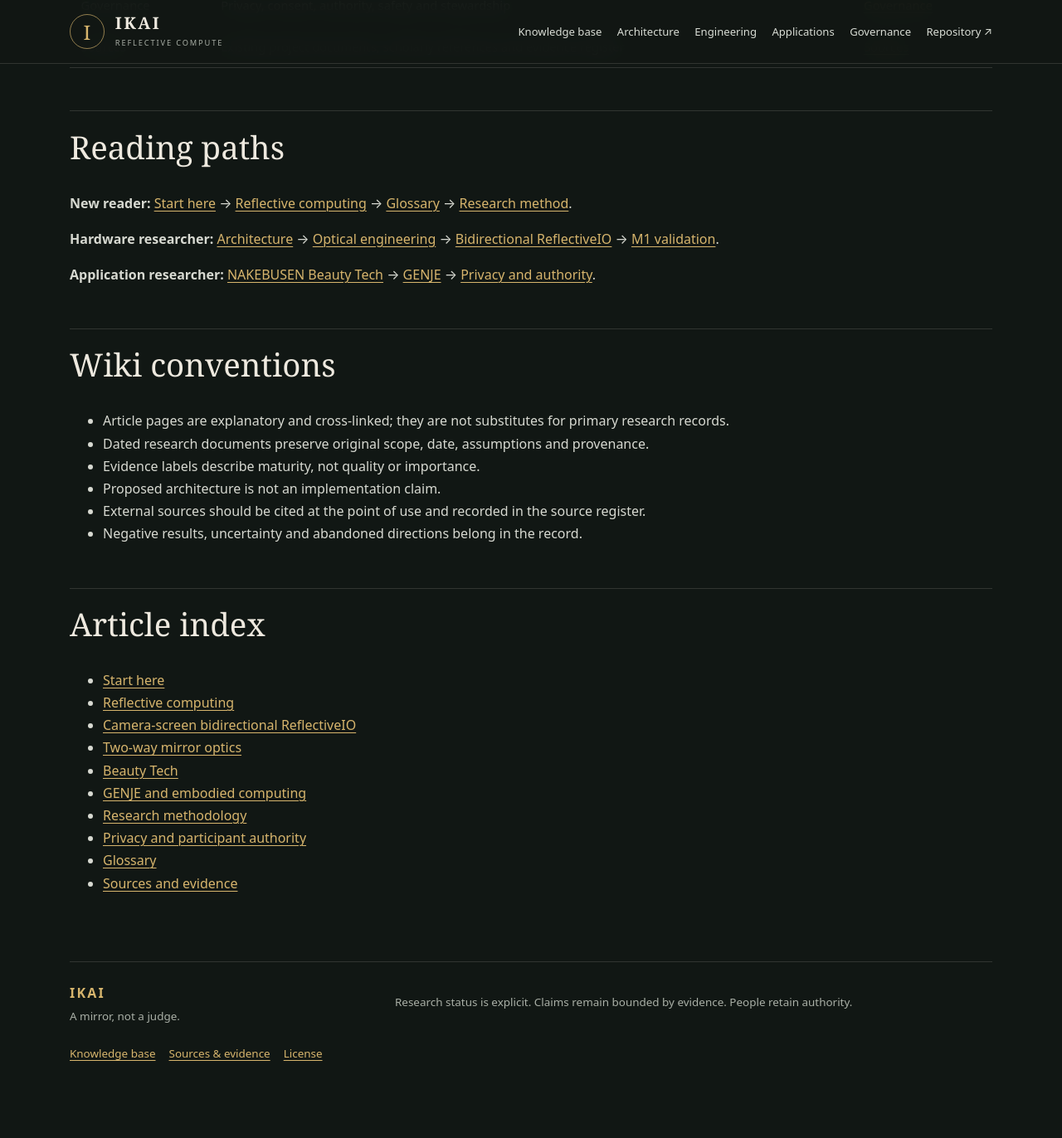
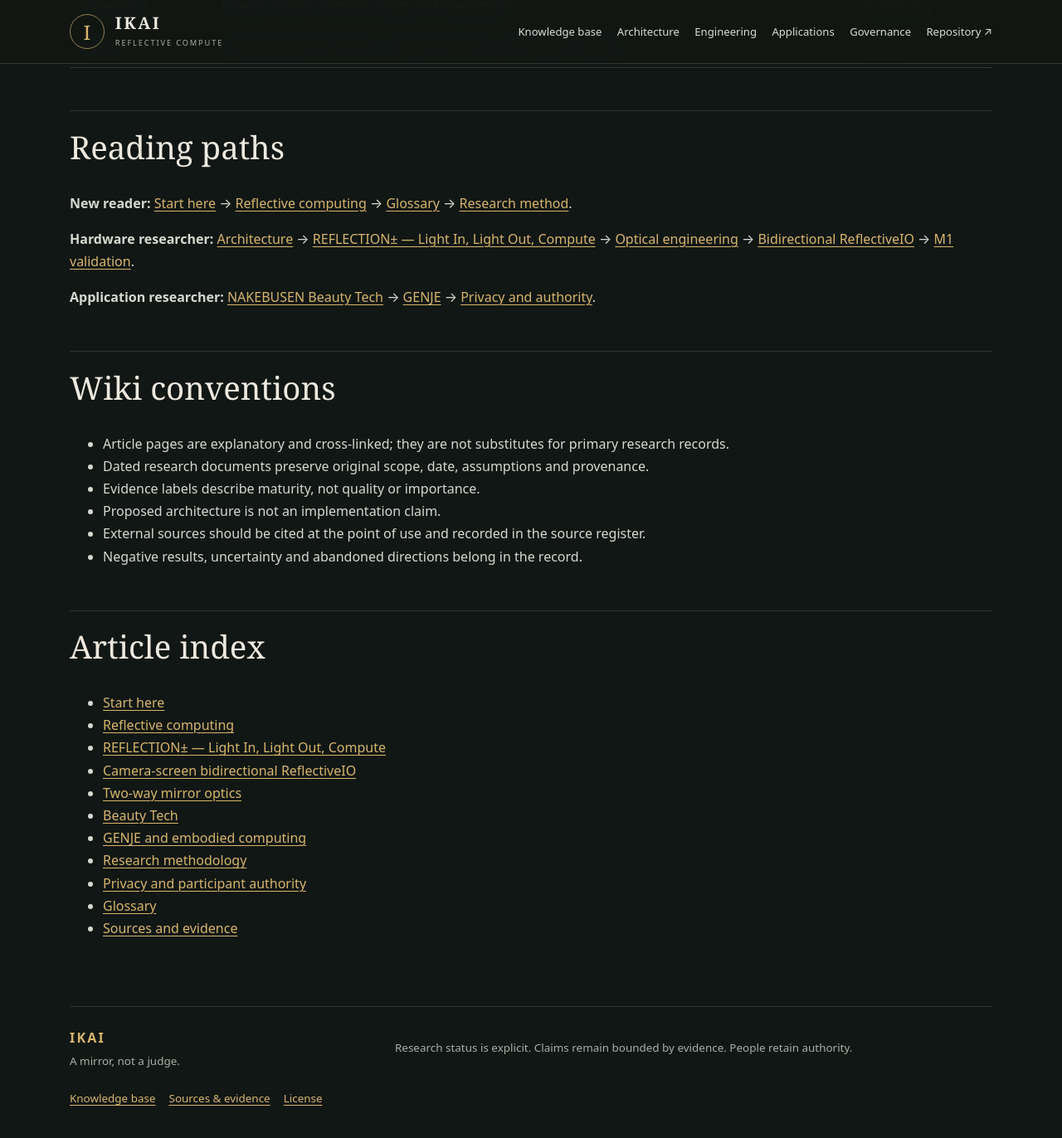
Before and after one commit to donfelohke/Ikai, a Jekyll site: the page built from wiki/index.md, in a window 1280 px wide and 1400 px high, scrolled down 842 px. Shown: the top 1372 px of the window at 83% size. Built offline with Jekyll 4.4.1, drawn with Linux system fonts in a browser that asks for light colours; before the commit the page ends 2188 px from its top, so only the background shows below that.

Commit message:
IKAI: expose REFLECTION± in knowledge-base navigation

```diff
--- a/wiki/index.md
+++ b/wiki/index.md
@@ -22,7 +22,7 @@ The knowledge base is the structured reference layer of IKAI. It is organised li
 
 **New reader:** [Start here](start-here/) → [Reflective computing](architecture/overview/) → [Glossary](glossary/) → [Research method](research/).
 
-**Hardware researcher:** [Architecture](architecture/) → [Optical engineering](engineering/optics/) → [Bidirectional ReflectiveIO](engineering/realtime-io/) → [M1 validation](../docs/IKAI-MIRROR-M1-ENGINEERING-VALIDATION-2026-11-18.md).
+**Hardware researcher:** [Architecture](architecture/) → [REFLECTION± — Light In, Light Out, Compute](engineering/optical-compute/) → [Optical engineering](engineering/optics/) → [Bidirectional ReflectiveIO](engineering/realtime-io/) → [M1 validation](../docs/IKAI-MIRROR-M1-ENGINEERING-VALIDATION-2026-11-18.md).
 
 **Application researcher:** [NAKEBUSEN Beauty Tech](applications/beauty-tech/) → [GENJE](applications/genje/) → [Privacy and authority](governance/privacy/).
 
@@ -39,6 +39,7 @@ The knowledge base is the structured reference layer of IKAI. It is organised li
 
 - [Start here](start-here/)
 - [Reflective computing](architecture/overview/)
+- [REFLECTION± — Light In, Light Out, Compute](engineering/optical-compute/)
 - [Camera-screen bidirectional ReflectiveIO](engineering/realtime-io/)
 - [Two-way mirror optics](engineering/optics/)
 - [Beauty Tech](applications/beauty-tech/)
```
